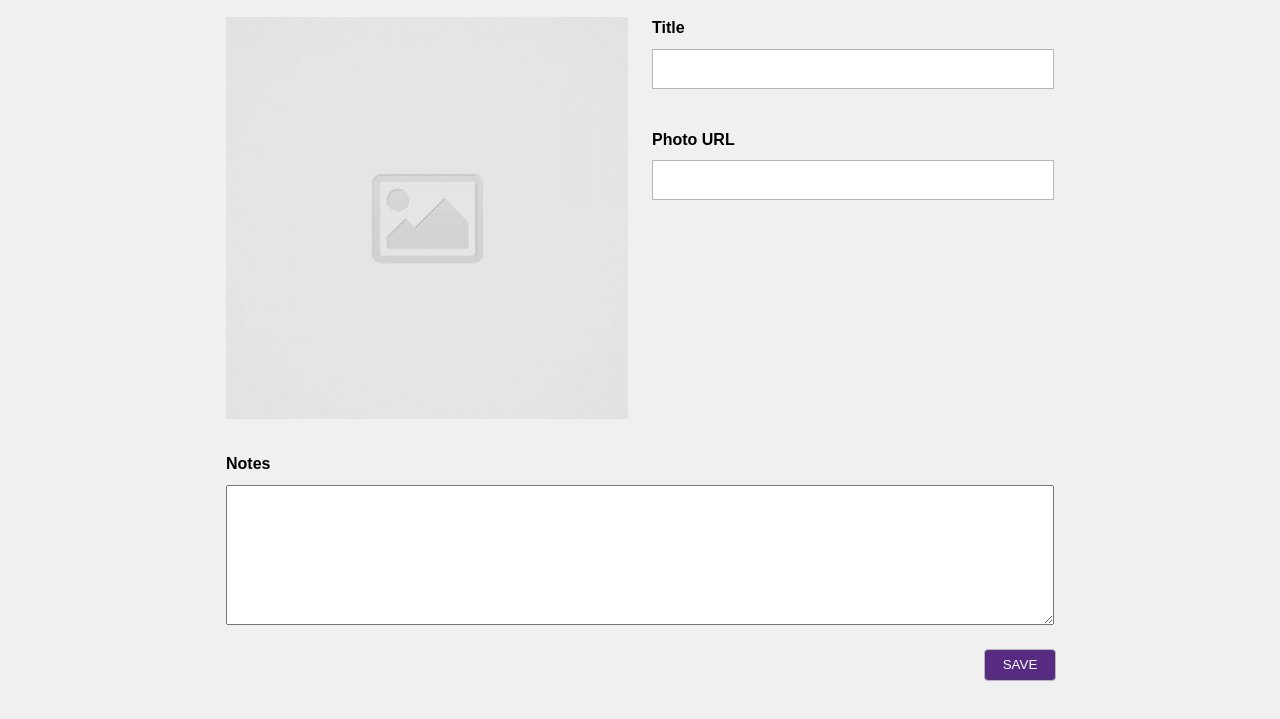
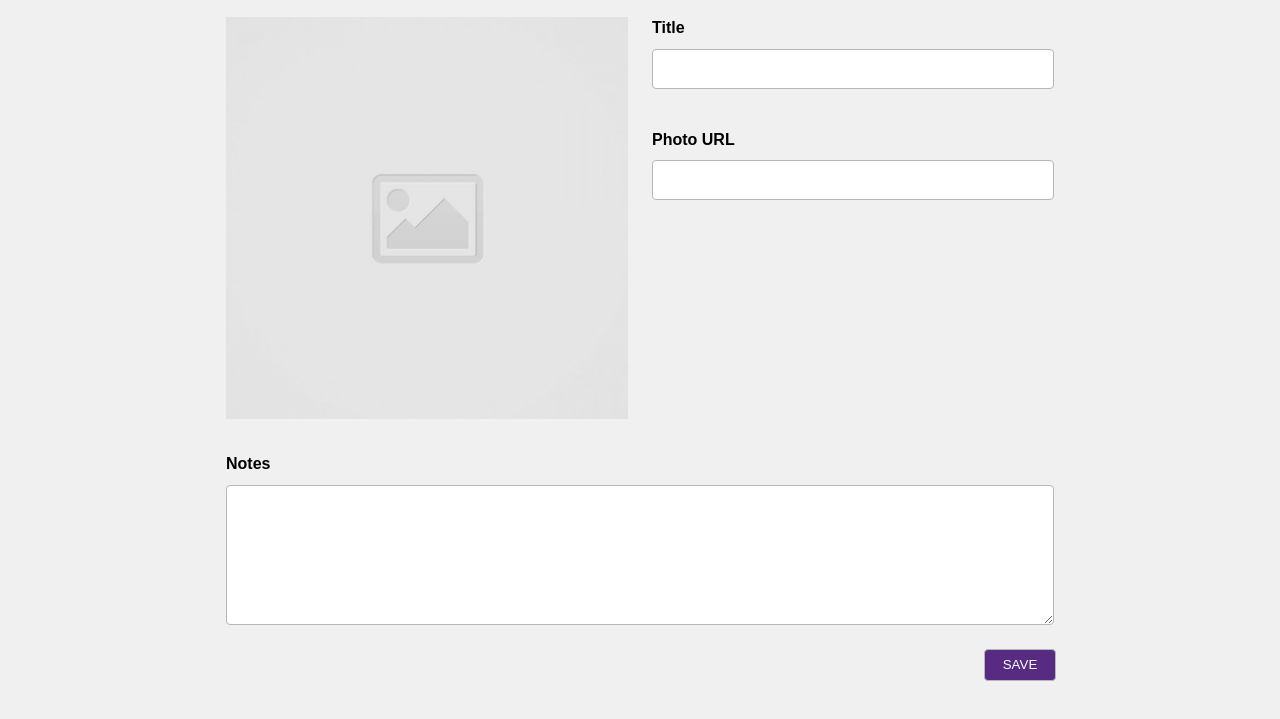
Before and after one commit to eacorcoran/code-journal, a website: page index.html in a window 1280 px wide. Shown: the part 117-836 px from the top of the page. Drawn offline with Linux system fonts and the light colour scheme; a web font is replaced by a local one.

Commit message:
Updated border-radius on input boxes. #1

```diff
--- a/css/styles.css
+++ b/css/styles.css
@@ -46,11 +46,14 @@ input {
   border: 1px solid #b6b6b6;
   height: 40px;
   margin-bottom: 40px;
+  border-radius: 4px;
 }
 
 textarea {
   width: 100%;
   height: 140px;
+  border-radius: 4px;
+  border: 1px solid #B6B6B6;
 }
 
 .right-align {
```
